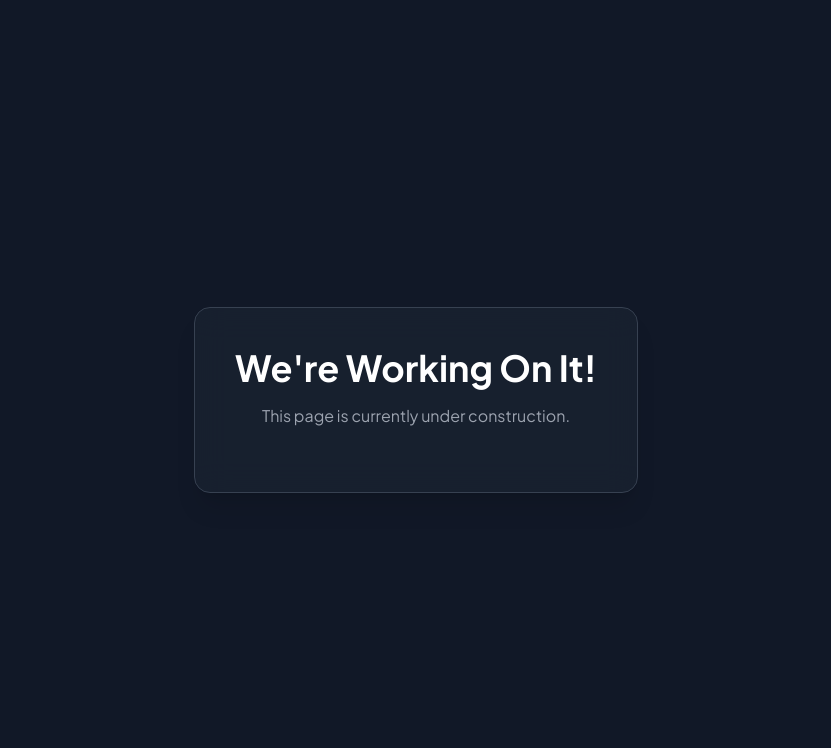
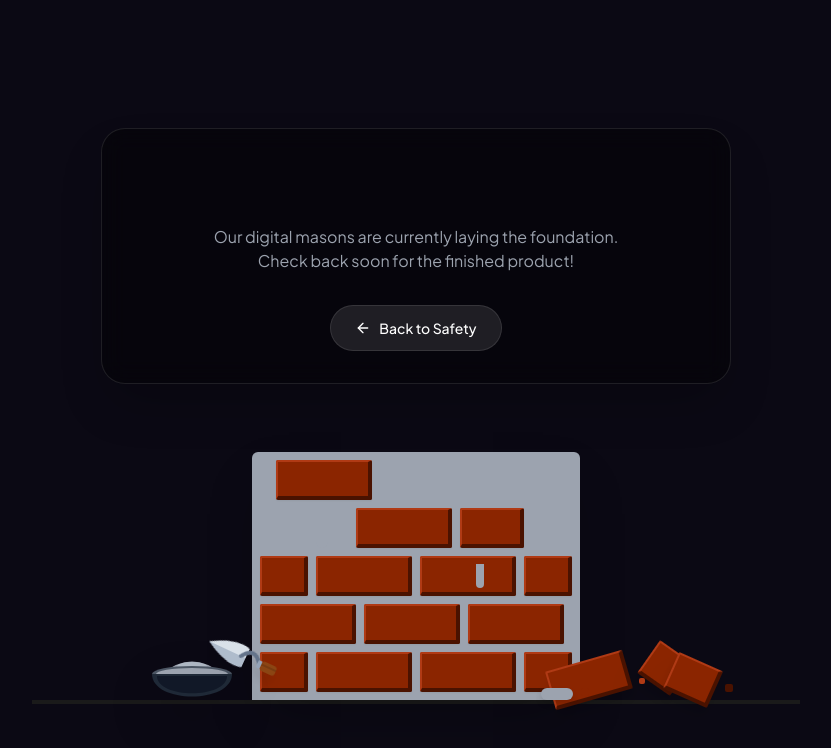
Before and after one commit to papai709/StudyTrail_Frontend, a React (Vite) app: page /working in a window 1280 px wide. Shown: the top 748 px of the page, without its empty margins (224-1055 px from the left). Built offline with nearby package versions, Linux system fonts and the light colour scheme.

Commit message:
Added brick svg and navigate page

```diff
--- a/src/pages/Working.jsx
+++ b/src/pages/Working.jsx
@@ -1,14 +1,139 @@
-import React, { useState, useEffect } from 'react';
-import { Link } from 'react-router-dom';
+import React from 'react';
+import { useNavigate } from 'react-router-dom';
+import { ArrowLeft } from 'lucide-react';
+
+// Reusable Brick Component
+const Brick = ({ className = "" }) => (
+  <div
+    className={`h-10 bg-[#8B2500] border-t-2 border-l-2 border-b-4 border-r-4 border-t-[#b03a15] border-l-[#b03a15] border-b-[#4a1200] border-r-[#4a1200] rounded-xs shadow-sm ${className}`}
+  />
+);
 
 const Working = () => {
-  const [clicks, setClicks] = useState(0);
+  const navigate = useNavigate();
 
   return (
-    <div className="min-h-screen flex flex-col items-center justify-center bg-gray-900 text-white p-4">
-      <div className="bg-gray-800/50 backdrop-blur-lg p-10 rounded-2xl border border-gray-700 text-center shadow-xl">
-        <h1 className="text-4xl font-bold mb-4">We're Working On It!</h1>
-        <p className="text-gray-400 mb-6">This page is currently under construction.</p>
+    <div className="min-h-screen flex flex-col items-center justify-center bg-[#0B0914] text-white p-4 relative overflow-hidden">
+
+      {/* Floating Header Card */}
+      <div className="z-10 text-center mb-16 mt-8 bg-black/40 p-8 rounded-3xl backdrop-blur-md border border-white/10 shadow-2xl">
+        <h1 className="text-4xl md:text-5xl font-extrabold mb-4 text-transparent bg-clip-text bg-linear-to-r from-orange-400 to-red-500">
+          We're Building This Page
+        </h1>
+        <p className="text-gray-400 mb-8 max-w-md mx-auto">
+          Our digital masons are currently laying the foundation. Check back soon for the finished product!
+        </p>
+        <button
+          onClick={() => navigate(-1)}
+          className="inline-flex items-center gap-2 px-6 py-3 bg-white/10 hover:bg-white/20 border border-white/10 rounded-full transition-all text-sm font-medium hover:-translate-x-1 cursor-pointer"
+        >
+          <ArrowLeft className="w-4 h-4" />
+          Back to Safety
+        </button>
+      </div>
+
+      {/* The Construction Scene */}
+      <div className="relative w-full max-w-3xl h-64 flex items-end justify-center border-b-4 border-[#1a1a1a]">
+
+        {/* === THE WALL (Unfinished) === */}
+        {/* The background of this container acts as the gray mortar between bricks */}
+        <div className="flex flex-col gap-2 p-2 bg-[#9ca3af] rounded-t-md shadow-2xl relative">
+
+          {/* Row 5 (Top - Very Unfinished) */}
+          <div className="flex gap-2 justify-start w-full px-4">
+            <Brick className="w-24" />
+          </div>
+
+          {/* Row 4 (Unfinished) */}
+          <div className="flex gap-2 justify-end w-full pr-12">
+            <Brick className="w-24" />
+            <Brick className="w-16" />
+          </div>
+
+          {/* Row 3 */}
+          <div className="flex gap-2">
+            <Brick className="w-12" />
+            <Brick className="w-24" />
+            <Brick className="w-24" />
+            <Brick className="w-12" />
+          </div>
+
+          {/* Row 2 */}
+          <div className="flex gap-2">
+            <Brick className="w-24" />
+            <Brick className="w-24" />
+            <Brick className="w-24" />
+          </div>
+
+          {/* Row 1 (Bottom) */}
+          <div className="flex gap-2">
+            <Brick className="w-12" />
+            <Brick className="w-24" />
+            <Brick className="w-24" />
+            <Brick className="w-12" />
+          </div>
+
+          {/* Dripping Wet Cement Details */}
+          <div className="absolute top-16 left-16 w-3 h-8 bg-[#9ca3af] rounded-b-full"></div>
+          <div className="absolute top-28 right-24 w-2 h-6 bg-[#9ca3af] rounded-b-full"></div>
+        </div>
+
+        {/* === LEFT SIDE: Iron Mason Bowl with Cement === */}
+        <div className="absolute bottom-0 left-[5%] md:left-[15%] translate-y-0.5">
+          <svg width="90" height="60" viewBox="0 0 90 60" className="drop-shadow-2xl">
+            {/* Cement Mound (Overflowing) */}
+            <path d="M 15 30 Q 45 5 75 30" fill="#9ca3af" />
+            {/* Wet Cement Shine */}
+            <ellipse cx="45" cy="22" rx="15" ry="4" fill="#cbd5e1" opacity="0.4" />
+
+            {/* Iron Bowl Rim */}
+            <ellipse cx="45" cy="30" rx="40" ry="8" fill="#4b5563" />
+            <ellipse cx="45" cy="30" rx="36" ry="6" fill="#9ca3af" /> {/* Cement inside */}
+
+            {/* Iron Bowl Body */}
+            <path d="M 5 30 C 5 60, 85 60, 85 30 Z" fill="#1f2937" />
+            <path d="M 10 32 C 10 55, 80 55, 80 32 Z" fill="#111827" />
+          </svg>
+        </div>
+
+        {/* === LEFT SIDE: Brick Trowel (FIXED) === */}
+        <div className="absolute bottom-6 left-[15%] md:left-[22%] rotate-25 drop-shadow-xl z-10">
+          <svg width="80" height="40" viewBox="0 0 80 40">
+            {/* Metal Blade (Classic Mason Trowel Shape) */}
+            <path d="M 5 20 Q 30 5 45 10 L 45 30 Q 30 35 5 20 Z" fill="#cbd5e1" />
+            <path d="M 5 20 Q 30 5 45 10 L 45 20 L 10 20 Z" fill="#f8fafc" opacity="0.3" /> {/* Blade Highlight */}
+            <path d="M 5 20 Q 30 35 45 30 L 45 20 L 10 20 Z" fill="#94a3b8" opacity="0.5" /> {/* Blade Shadow */}
+
+            {/* Arched Metal Stem/Neck */}
+            <path d="M 40 20 Q 50 5 60 20" fill="none" stroke="#64748b" strokeWidth="4" strokeLinecap="round" />
+
+            {/* Metal Ferrule (Connector Ring) */}
+            <rect x="58" y="16" width="4" height="8" rx="1" fill="#94a3b8" />
+
+            {/* Wooden Handle */}
+            <rect x="62" y="15" width="16" height="10" rx="3" fill="#8b4513" />
+            <rect x="62" y="18" width="16" height="2" fill="#5c2b0b" opacity="0.4" /> {/* Wood grain detail */}
+          </svg>
+        </div>
+
+        {/* === RIGHT SIDE: Scattered & Split Bricks === */}
+        <div className="absolute bottom-0 right-[5%] md:right-[15%]">
+          {/* Whole brick resting on the ground */}
+          <Brick className="w-20 absolute bottom-0 right-14 rotate-[-8deg] drop-shadow-xl" />
+
+          {/* Split / Broken Bricks */}
+          <Brick className="w-10 absolute bottom-3 right-0 rotate-35 drop-shadow-xl" />
+          <Brick className="w-12 absolute bottom-0 -right-8 rotate-12 drop-shadow-xl" />
+
+          {/* Wet cement glob dropped on the ground */}
+          <div className="absolute bottom-0 right-28 w-8 h-3 bg-[#9ca3af] rounded-full drop-shadow-md"></div>
+
+          {/* Little brick rubble/dust pieces */}
+          <div className="absolute bottom-1 right-24 w-2 h-2 bg-[#8B2500] rounded-sm"></div>
+          <div className="absolute bottom-4 right-10 w-1.5 h-1.5 bg-[#b03a15] rounded-sm rotate-45"></div>
+          <div className="absolute bottom-2 -right-12 w-2 h-2 bg-[#4a1200] rounded-sm"></div>
+        </div>
+
       </div>
     </div>
   );
```
